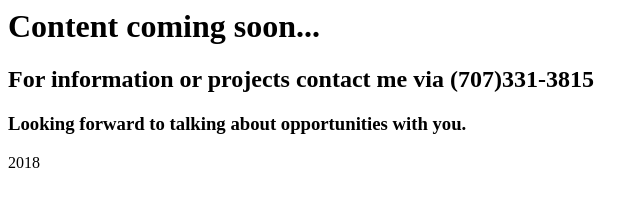
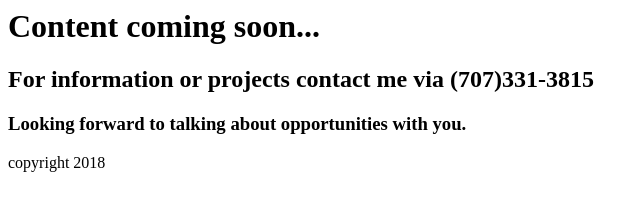
Before and after one commit to talithawesson/layeredcreativestudio, a plain HTML site: page index.html in a window 1280 px wide. Shown: the full height of the page, 0-640 px from the left. Drawn offline with Linux system fonts and the light colour scheme.

Commit message:
copyright

```diff
--- a/index.html
+++ b/index.html
@@ -16,7 +16,7 @@
         Looking forward to talking about opportunities with you.
     </h3>
     <footer>
-        <p>2018</p>
+        <p>copyright 2018</p>
     </footer>
 
 </body>
```
